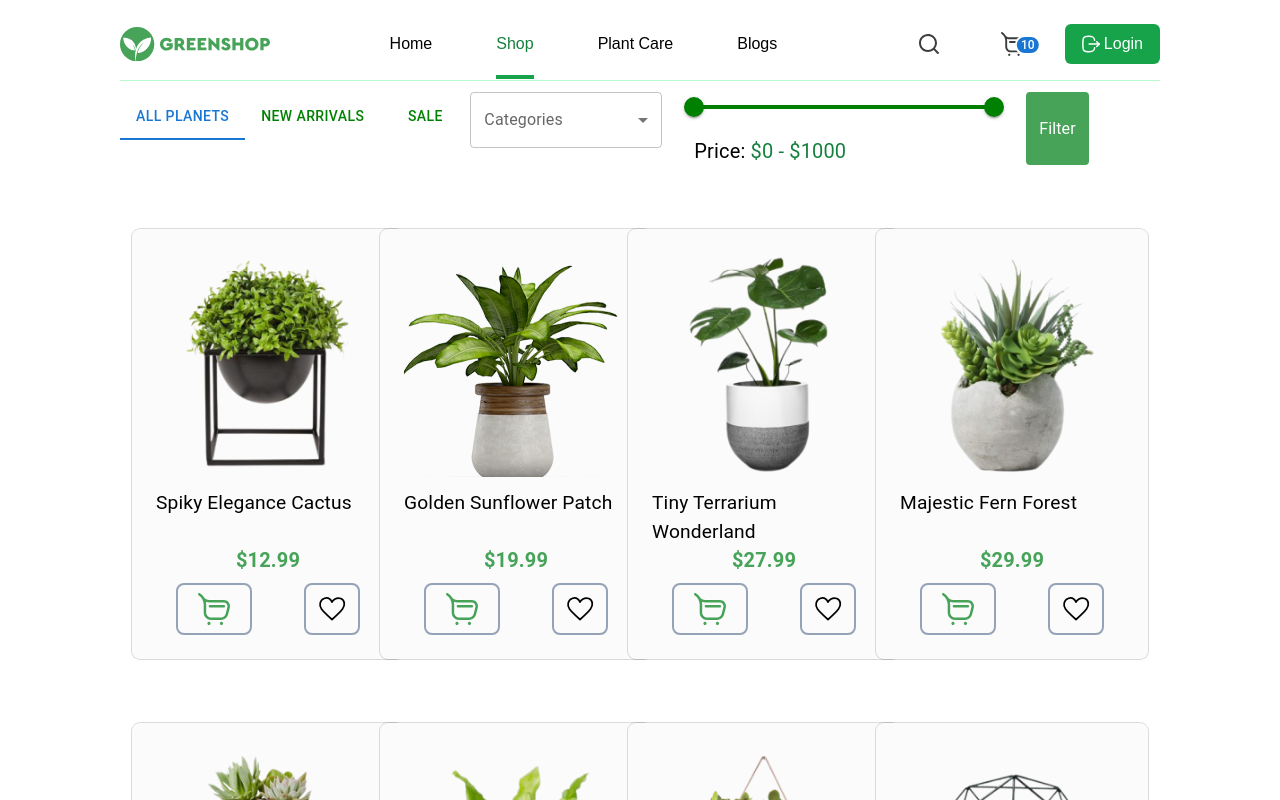
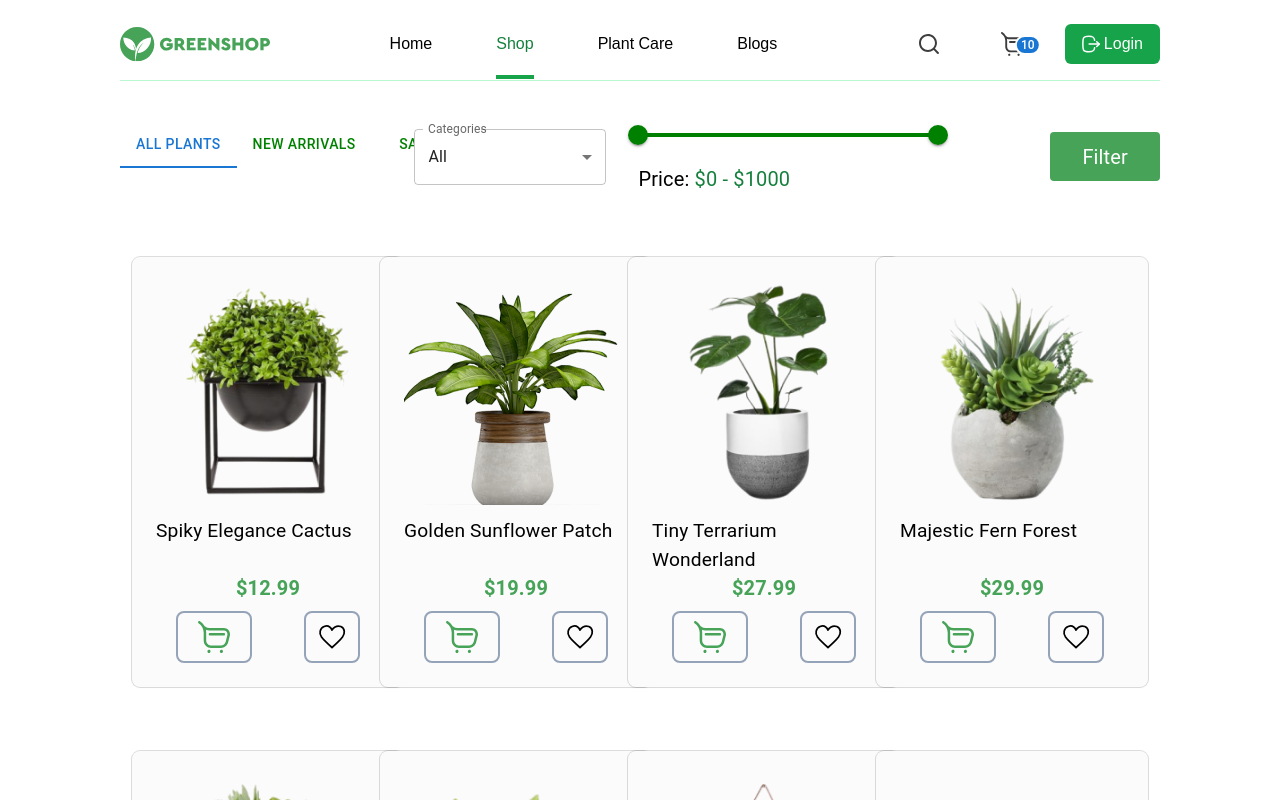
Before and after one commit to YahyobekRahimov/greenshop, a React (Vite) app: page /shop in a window 1280 px wide. Shown: the top 800 px of the page. Built offline with nearby package versions, Linux system fonts and the light colour scheme; a web font is replaced by a local one.

Commit message:
got filter to work

```diff
--- /dev/null
+++ b/data/categories.json
@@ -0,0 +1,12 @@
+[
+   { "label": "All", "value": "all" },
+   { "label": "House Plants", "value": "house-plants" },
+   { "label": "Potter Plants", "value": "potter-plants" },
+   { "label": "Succulents", "value": "succulents" },
+   { "label": "Seeds", "value": "seeds" },
+   { "label": "Terrariums", "value": "terrariums" },
+   { "label": "Big Plants", "value": "big-plants" },
+   { "label": "Gardening", "value": "gardening" },
+   { "label": "Accessories", "value": "accessories" },
+   { "label": "Small Plants", "value": "small-plants" }
+]
--- a/data/data.json
+++ b/data/data.json
@@ -6,7 +6,7 @@
       "price": 24.99,
       "description": "Bring the outdoors in with this delightful green plant.",
       "sizes": ["S", "M", "L"],
-      "categories": ["House Plants"],
+      "categories": ["house-plants"],
       "tags": ["Home", "Garden", "Plants"]
    },
    {
@@ -16,7 +16,7 @@
       "price": 34.99,
       "description": "A marvel of colorful blossoms to brighten up any room.",
       "sizes": ["M", "L"],
-      "categories": ["House Plants", "Potter Plants"],
+      "categories": ["house-plants", "potter-plants"],
       "tags": ["Home", "Garden", "Plants"]
    },
    {
@@ -26,7 +26,7 @@
       "price": 12.99,
       "description": "An elegant cactus with spiky charm for a unique touch.",
       "sizes": ["S"],
-      "categories": ["Succulents"],
+      "categories": ["succulents"],
       "tags": ["Home", "Garden", "Plants"]
    },
    {
@@ -36,7 +36,7 @@
       "price": 19.99,
       "description": "A patch of golden sunflowers to bring warmth to your space.",
       "sizes": ["S", "M"],
-      "categories": ["Seeds"],
+      "categories": ["seeds"],
       "tags": ["Home", "Garden", "Plants"]
    },
    {
@@ -46,7 +46,7 @@
       "price": 27.99,
       "description": "Create your own miniature wonderland with this tiny terrarium.",
       "sizes": ["S"],
-      "categories": ["Terrariums"],
+      "categories": ["terrariums"],
       "tags": ["Home", "Garden", "Plants"]
    },
    {
@@ -56,7 +56,7 @@
       "price": 29.99,
       "description": "Transform your space into a majestic fern forest retreat.",
       "sizes": ["M", "L"],
-      "categories": ["Big Plants"],
+      "categories": ["big-plants"],
       "tags": ["Home", "Garden", "Plants"]
    },
    {
@@ -66,7 +66,7 @@
       "price": 39.99,
       "description": "Find tranquility with a Zen garden featuring bamboo elements.",
       "sizes": ["L"],
-      "categories": ["Gardening", "Accessories"],
+      "categories": ["gardening", "accessories"],
       "tags": ["Home", "Garden", "Plants"]
    },
    {
@@ -76,7 +76,7 @@
       "price": 18.99,
       "description": "Bring the soothing aroma of lavender fields to your home.",
       "sizes": ["S"],
-      "categories": ["Small Plants"],
+      "categories": ["small-plants"],
       "tags": ["Home", "Garden", "Plants"]
    },
    {
@@ -86,7 +86,7 @@
       "price": 32.99,
       "description": "An elegant arrangement of ruby red roses for a touch of romance.",
       "sizes": ["M"],
-      "categories": ["Potter Plants"],
+      "categories": ["potter-plants"],
       "tags": ["Home", "Garden", "Plants"]
    },
    {
@@ -96,7 +96,7 @@
       "price": 22.99,
       "description": "Discover the surprise of a set featuring assorted succulents.",
       "sizes": ["S"],
-      "categories": ["Succulents", "Terrariums"],
+      "categories": ["succulents", "terrariums"],
       "tags": ["Home", "Garden", "Plants"]
    },
    {
@@ -106,7 +106,7 @@
       "price": 26.99,
       "description": "Experience eternal bliss with the soothing aroma of eucalyptus.",
       "sizes": ["S", "M"],
-      "categories": ["House Plants", "Big Plants"],
+      "categories": ["house-plants", "big-plants"],
       "tags": ["Home", "Garden", "Plants"]
    },
    {
@@ -116,7 +116,7 @@
       "price": 36.99,
       "description": "Create a serene atmosphere with a floating lotus pond arrangement.",
       "sizes": ["L"],
-      "categories": ["Gardening", "Accessories"],
+      "categories": ["gardening", "accessories"],
       "tags": ["Home", "Garden", "Plants"]
    },
    {
@@ -126,7 +126,7 @@
       "price": 17.99,
       "description": "A bouquet of royal blue hydrangeas to add a touch of sophistication.",
       "sizes": ["M"],
-      "categories": ["Potter Plants"],
+      "categories": ["potter-plants"],
       "tags": ["Home", "Garden", "Plants"]
    },
    {
@@ -136,7 +136,7 @@
       "price": 23.99,
       "description": "Cultivate delight with a garden featuring cheerful daisies.",
       "sizes": ["S"],
-      "categories": ["Seeds", "Small Plants"],
+      "categories": ["seeds", "small-plants"],
       "tags": ["Home", "Garden", "Plants"]
    },
    {
@@ -146,7 +146,7 @@
       "price": 28.99,
       "description": "Let the golden pothos cascade for an elegant and lush display.",
       "sizes": ["M", "L"],
-      "categories": ["House Plants", "Big Plants"],
+      "categories": ["house-plants", "big-plants"],
       "tags": ["Home", "Garden", "Plants"]
    },
    {
@@ -156,7 +156,7 @@
       "price": 21.99,
       "description": "Create your own succulent paradise with this assorted pack.",
       "sizes": ["S"],
-      "categories": ["Succulents", "Terrariums"],
+      "categories": ["succulents", "terrariums"],
       "tags": ["Home", "Garden", "Plants"]
    },
    {
@@ -166,7 +166,7 @@
       "price": 42.99,
       "description": "Cultivate serenity with a bonsai grove that stands the test of time.",
       "sizes": ["L"],
-      "categories": ["Gardening", "Accessories"],
+      "categories": ["gardening", "accessories"],
       "tags": ["Home", "Garden", "Plants"]
    },
    {
@@ -176,7 +176,7 @@
       "price": 15.99,
       "description": "Enjoy the vibrant colors of a sun-kissed marigold patch in your garden.",
       "sizes": ["S", "M"],
-      "categories": ["Seeds", "Small Plants"],
+      "categories": ["seeds", "small-plants"],
       "tags": ["Home", "Garden", "Plants"]
    },
    {
@@ -186,7 +186,7 @@
       "price": 31.99,
       "description": "Transform your space into a desert oasis with this cactus garden.",
       "sizes": ["M"],
-      "categories": ["Succulents"],
+      "categories": ["succulents"],
       "tags": ["Home", "Garden", "Plants"]
    },
    {
@@ -196,7 +196,7 @@
       "price": 48.99,
       "description": "Invite tranquility with a bamboo fountain for a Zen-inspired ambiance.",
       "sizes": ["L"],
-      "categories": ["Gardening", "Accessories"],
+      "categories": ["gardening", "accessories"],
       "tags": ["Home", "Garden", "Plants"]
    },
    {
@@ -206,7 +206,7 @@
       "price": 19.99,
       "description": "An enchanting bouquet of lavender for a calming and aromatic experience.",
       "sizes": ["S", "M"],
-      "categories": ["Potter Plants"],
+      "categories": ["potter-plants"],
       "tags": ["Home", "Garden", "Plants"]
    },
    {
@@ -216,7 +216,7 @@
       "price": 27.99,
       "description": "Create a burst of colors with a rainbow tulip array in your garden.",
       "sizes": ["M"],
-      "categories": ["Seeds", "Small Plants"],
+      "categories": ["seeds", "small-plants"],
       "tags": ["Home", "Garden", "Plants"]
    },
    {
@@ -226,7 +226,7 @@
       "price": 34.99,
       "description": "Elevate your space with cascading ivy that adds a touch of elegance.",
       "sizes": ["L"],
-      "categories": ["Big Plants"],
+      "categories": ["big-plants"],
       "tags": ["Home", "Garden", "Plants"]
    },
    {
@@ -236,7 +236,7 @@
       "price": 22.99,
       "description": "Transform your garden into a golden meadow with vibrant zinnias.",
       "sizes": ["S", "M"],
-      "categories": ["Seeds", "Small Plants"],
+      "categories": ["seeds", "small-plants"],
       "tags": ["Home", "Garden", "Plants"]
    },
    {
@@ -246,7 +246,7 @@
       "price": 31.99,
       "description": "Create a symphony of succulents with this harmonious assorted pack.",
       "sizes": ["S"],
-      "categories": ["Succulents", "Terrariums"],
+      "categories": ["succulents", "terrariums"],
       "tags": ["Home", "Garden", "Plants"]
    },
    {
@@ -256,7 +256,7 @@
       "price": 38.99,
       "description": "Immerse yourself in the sweet fragrance of a jasmine-scented garden.",
       "sizes": ["L"],
-      "categories": ["Gardening", "Accessories"],
+      "categories": ["gardening", "accessories"],
       "tags": ["Home", "Garden", "Plants"]
    },
    {
@@ -266,7 +266,7 @@
       "price": 29.99,
       "description": "Achieve harmony with the timeless beauty of a peace lily.",
       "sizes": ["S", "M"],
-      "categories": ["House Plants", "Big Plants"],
+      "categories": ["house-plants", "big-plants"],
       "tags": ["Home", "Garden", "Plants"]
    },
    {
@@ -276,7 +276,7 @@
       "price": 45.99,
       "description": "Capture the essence of autumn with a maple bonsai in your living space.",
       "sizes": ["L"],
-      "categories": ["Gardening", "Accessories"],
+      "categories": ["gardening", "accessories"],
       "tags": ["Home", "Garden", "Plants"]
    },
    {
@@ -286,7 +286,7 @@
       "price": 26.99,
       "description": "Create a whimsical retreat with a fairy garden that sparks imagination.",
       "sizes": ["S"],
-      "categories": ["Terrariums"],
+      "categories": ["terrariums"],
       "tags": ["Home", "Garden", "Plants"]
    },
    {
@@ -296,7 +296,7 @@
       "price": 48.99,
       "description": "Embrace everlasting elegance with an eternal rose arrangement.",
       "sizes": ["M"],
-      "categories": ["Potter Plants"],
+      "categories": ["potter-plants"],
       "tags": ["Home", "Garden", "Plants"]
    },
    {
@@ -306,7 +306,7 @@
       "price": 36.99,
       "description": "Transform your space into a mystical oasis with a moonlit cactus garden.",
       "sizes": ["L"],
-      "categories": ["Succulents", "Terrariums"],
+      "categories": ["succulents", "terrariums"],
       "tags": ["Home", "Garden", "Plants"]
    },
    {
@@ -316,7 +316,7 @@
       "price": 24.99,
       "description": "Experience the bliss of spring with a cherry blossom arrangement.",
       "sizes": ["S", "M"],
-      "categories": ["Potter Plants"],
+      "categories": ["potter-plants"],
       "tags": ["Home", "Garden", "Plants"]
    },
    {
@@ -326,7 +326,7 @@
       "price": 29.99,
       "description": "Create a crystal clear terrarium with an assortment of miniature wonders.",
       "sizes": ["S"],
-      "categories": ["Terrariums"],
+      "categories": ["terrariums"],
       "tags": ["Home", "Garden", "Plants"]
    },
    {
@@ -336,7 +336,7 @@
       "price": 39.99,
       "description": "Adorn your space with the majestic beauty of an orchid ensemble.",
       "sizes": ["M"],
-      "categories": ["House Plants", "Big Plants"],
+      "categories": ["house-plants", "big-plants"],
       "tags": ["Home", "Garden", "Plants"]
    },
    {
@@ -346,7 +346,7 @@
       "price": 42.99,
       "description": "Create a lush paradise with the iconic and vibrant monstera plant.",
       "sizes": ["L"],
-      "categories": ["Big Plants"],
+      "categories": ["big-plants"],
       "tags": ["Home", "Garden", "Plants"]
    },
    {
@@ -356,7 +356,7 @@
       "price": 18.99,
       "description": "Add a touch of radiance to your garden with a rosemary bush in full bloom.",
       "sizes": ["S"],
-      "categories": ["Seeds", "Small Plants"],
+      "categories": ["seeds", "small-plants"],
       "tags": ["Home", "Garden", "Plants"]
    },
    {
@@ -366,7 +366,7 @@
       "price": 26.99,
       "description": "Experience the healing vibes of an aloe vera oasis in your living space.",
       "sizes": ["M"],
-      "categories": ["Succulents"],
+      "categories": ["succulents"],
       "tags": ["Home", "Garden, Plants"]
    },
    {
@@ -376,7 +376,7 @@
       "price": 33.99,
       "description": "Enjoy a symphony of sunflowers that brighten up any corner of your garden.",
       "sizes": ["L"],
-      "categories": ["Seeds", "Small Plants"],
+      "categories": ["seeds", "small-plants"],
       "tags": ["Home", "Garden", "Plants"]
    },
    {
@@ -386,7 +386,7 @@
       "price": 28.99,
       "description": "Create a retreat with a lush fern forest that brings the outdoors indoors.",
       "sizes": ["S", "M"],
-      "categories": ["House Plants", "Big Plants"],
+      "categories": ["house-plants", "big-plants"],
       "tags": ["Home", "Garden", "Plants"]
    },
    {
@@ -396,7 +396,7 @@
       "price": 23.99,
       "description": "Experience tranquility with a garden featuring soothing lavender fields.",
       "sizes": ["M"],
-      "categories": ["Gardening", "Accessories"],
+      "categories": ["gardening", "accessories"],
       "tags": ["Home", "Garden", "Plants"]
    },
    {
@@ -406,7 +406,7 @@
       "price": 45.99,
       "description": "Step into a mystical wonderland with a captivating bonsai arrangement.",
       "sizes": ["L"],
-      "categories": ["Gardening", "Accessories"],
+      "categories": ["gardening", "accessories"],
       "tags": ["Home", "Garden", "Plants"]
    },
    {
@@ -416,7 +416,7 @@
       "price": 19.99,
       "description": "Delight your senses with a vibrant bouquet of cheerful daisies.",
       "sizes": ["S", "M"],
-      "categories": ["Potter Plants"],
+      "categories": ["potter-plants"],
       "tags": ["Home", "Garden", "Plants"]
    },
    {
@@ -426,7 +426,7 @@
       "price": 32.99,
       "description": "Create an ethereal atmosphere with a floating air plant ensemble.",
       "sizes": ["S"],
-      "categories": ["Succulents", "Terrariums"],
+      "categories": ["succulents", "terrariums"],
       "tags": ["Home", "Garden", "Plants"]
    },
    {
@@ -436,7 +436,7 @@
       "price": 27.99,
       "description": "Adorn your space with a captivating sapphire succulent sphere.",
       "sizes": ["M"],
-      "categories": ["Seeds", "Small Plants"],
+      "categories": ["seeds", "small-plants"],
       "tags": ["Home", "Garden", "Plants"]
    },
    {
@@ -446,7 +446,7 @@
       "price": 36.99,
       "description": "Create a whimsical oasis with a mesmerizing moss garden.",
       "sizes": ["L"],
-      "categories": ["Terrariums"],
+      "categories": ["terrariums"],
       "tags": ["Home", "Garden", "Plants"]
    },
    {
@@ -456,7 +456,7 @@
       "price": 23.99,
       "description": "Enhance your living space with the elegant beauty of emerald ferns.",
       "sizes": ["S"],
-      "categories": ["House Plants", "Big Plants"],
+      "categories": ["house-plants", "big-plants"],
       "tags": ["Home", "Garden", "Plants"]
    },
    {
@@ -466,7 +466,7 @@
       "price": 29.99,
       "description": "Create a haven of freshness with a harvest herb garden in your kitchen.",
       "sizes": ["M"],
-      "categories": ["Gardening", "Accessories"],
+      "categories": ["gardening", "accessories"],
       "tags": ["Home", "Garden", "Plants"]
    },
    {
@@ -476,7 +476,7 @@
       "price": 38.99,
       "description": "Express love with a radiant ruby red rose bouquet.",
       "sizes": ["S"],
-      "categories": ["Potter Plants"],
+      "categories": ["potter-plants"],
       "tags": ["Home", "Garden", "Plants"]
    },
    {
@@ -486,7 +486,7 @@
       "price": 42.99,
       "description": "Create a tranquil escape with a bamboo grove that soothes the soul.",
       "sizes": ["L"],
-      "categories": ["Big Plants"],
+      "categories": ["big-plants"],
       "tags": ["Home", "Garden", "Plants"]
    },
    {
@@ -496,7 +496,7 @@
       "price": 31.99,
       "description": "Embark on a charming retreat with a bonsai that captivates the heart.",
       "sizes": ["M"],
-      "categories": ["Gardening", "Accessories"],
+      "categories": ["gardening", "accessories"],
       "tags": ["Home", "Garden", "Plants"]
    }
 ]
--- a/src/components/Slider.jsx
+++ b/src/components/Slider.jsx
@@ -29,7 +29,7 @@ export default function RangeSlider() {
    };
 
    return (
-      <div>
+      <div className="flex flex-col">
          <Box sx={{ width: 300 }}>
             <Slider
                getAriaLabel={() => "Price range"}
--- a/src/pages/Shop/Category.jsx
+++ b/src/pages/Shop/Category.jsx
@@ -9,28 +9,11 @@ import {
 import Button from "/src/components/Button";
 import { useDispatch } from "react-redux";
 import { addCategory } from "../../redux/filterSlice";
+import Categories from "/data/categories.json";
 
-export default function Category() {
-   const [category, setCategory] = useState("");
+export default function Category({handleFilter}) {
+   const [category, setCategory] = useState("all");
    const dispatch = useDispatch();
-   const categories = [
-      {
-         label: "All",
-         value: "",
-      },
-      {
-         label: "Potter-Plants",
-         value: "potter-plants",
-      },
-      {
-         label: "Seeds",
-         value: "seeds",
-      },
-      {
-         label: "Small Plants",
-         value: "small-plants",
-      },
-   ];
 
    function handleChange(e) {
       setCategory(e.target.value);
@@ -38,7 +21,7 @@ export default function Category() {
    }
 
    return (
-      <div className="flex gap-[2rem]">
+      <div className="flex gap-[2rem] items-center justify-between">
          <FormControl fullWidth>
             <InputLabel id="plant-category">Categories</InputLabel>
             <Select
@@ -49,7 +32,7 @@ export default function Category() {
                onChange={handleChange}
                className="w-[12rem]"
             >
-               {categories.map((category, index) => (
+               {Categories.map((category, index) => (
                   <MenuItem key={index} value={category.value}>
                      {category.label}
                   </MenuItem>
@@ -57,7 +40,10 @@ export default function Category() {
             </Select>
          </FormControl>
          <Slider></Slider>
-         <Button classes="hover:bg-primaryDark py-[0.5rem] px-[0.8rem] rounded bg-primary text-white">
+         <Button
+            onClick={handleFilter}
+            classes="hover:bg-primaryDark py-[0.6rem] px-[2rem] text-[1.25rem] rounded bg-primary text-white h-max w-max ml-[5rem]"
+         >
             Filter
          </Button>
       </div>
--- a/src/pages/Shop/Tab.jsx
+++ b/src/pages/Shop/Tab.jsx
@@ -6,17 +6,43 @@ import TabList from "@mui/lab/TabList";
 import TabPanel from "@mui/lab/TabPanel";
 import Card from "./Card";
 import Category from "/src/pages/Shop/Category";
+import { useSelector } from "react-redux";
+import JSON_DATA from "/data/data.json";
 
 export default function LabTabs() {
    const [value, setValue] = React.useState("1");
-   const [newData, setNewData] = React.useState([]);
+   const [filteredProducts, setFilteredProducts] =
+      React.useState(null);
+
+   const chosenCategory = useSelector(
+      (state) => state.filterSlice.category
+   );
+   const priceStart = useSelector(
+      (state) => state.filterSlice.priceStart
+   );
+   const priceEnd = useSelector(
+      (state) => state.filterSlice.priceEnd
+   );
 
    const handleChange = (event, newValue) => {
       setValue(newValue);
    };
-
+   function handleFilter() {
+      let filtered = JSON_DATA.filter(
+         (product) =>
+            product.price >= priceStart && product.price <= priceEnd
+      );
+      if (chosenCategory != "all") {
+         filtered = filtered.filter((product) =>
+            product.categories.some(
+               (category) => category == chosenCategory
+            )
+         );
+      }
+      setFilteredProducts(filtered);
+   }
    return (
-      <div>
+      <div className="mt-10">
          <Box sx={{ width: "100%", typography: "body1" }}>
             <TabContext value={value}>
                <div>
@@ -43,23 +69,32 @@ export default function LabTabs() {
                               },
                            }}
                         >
-                           <Tab label="All Planets" value="1" />
+                           <Tab label="All Plants" value="1" />
                            <Tab label="New Arrivals" value="2" />
                            <Tab label="Sale" value="3" />
                         </TabList>
                      </Box>
                      {/* Category */}
-                     <Category />
+                     <Category handleFilter={handleFilter} />
                   </div>
                   <div>
                      <TabPanel value="1">
-                        <Card value={value} />
+                        <Card
+                           value={value}
+                           filteredProducts={filteredProducts}
+                        />
                      </TabPanel>
                      <TabPanel value="2">
-                        <Card value={value} />
+                        <Card
+                           value={value}
+                           filteredProducts={filteredProducts}
+                        />
                      </TabPanel>
                      <TabPanel value="3">
-                        <Card value={value} />
+                        <Card
+                           value={value}
+                           filteredProducts={filteredProducts}
+                        />
                      </TabPanel>
                   </div>
                </div>
```
Also changed, not shown: src/pages/Shop/Card.jsx (+14 -11 lines).
